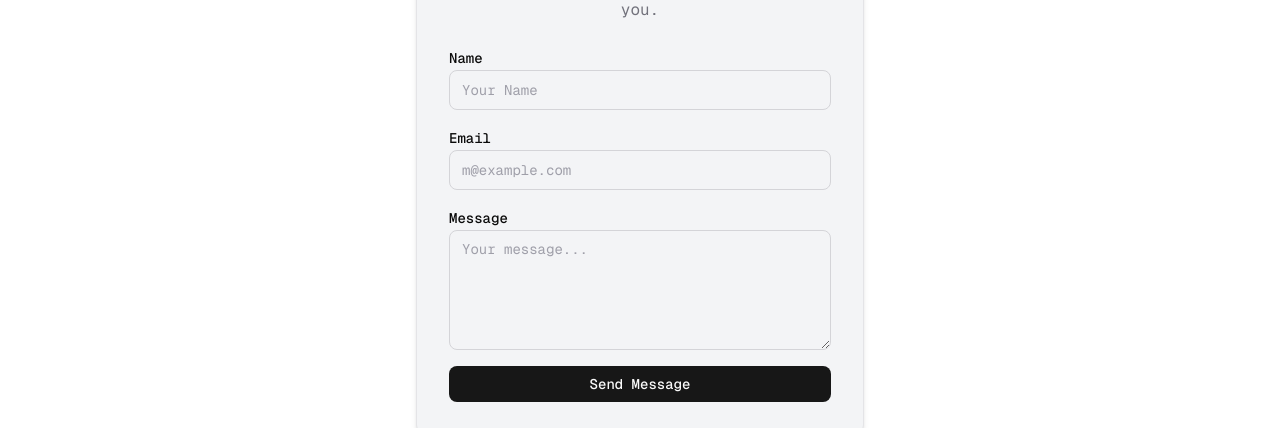
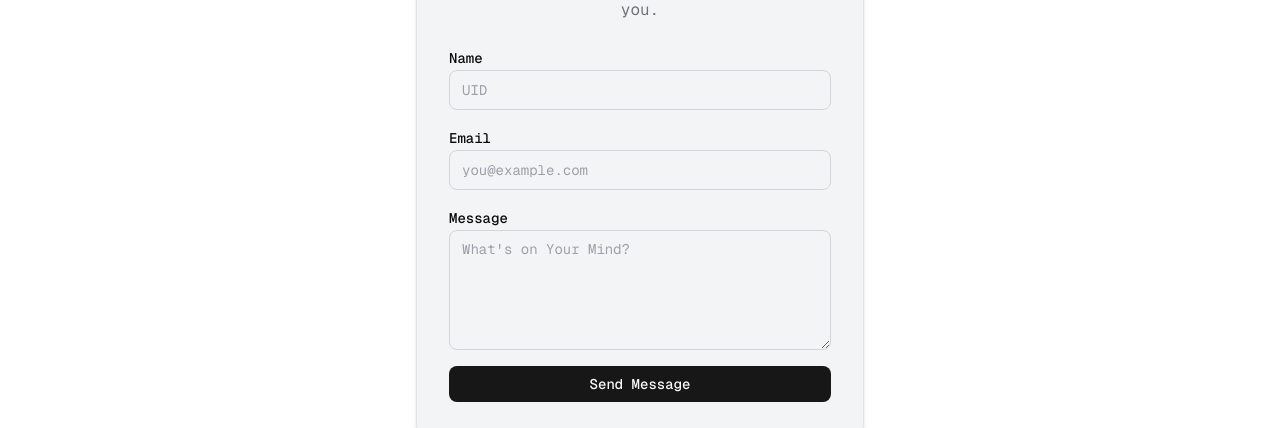
Before and after one commit to S0FTS0RR0W/Portfolio, a Next.js app: page /contact in a window 1280 px wide. Shown: the part 267-695 px from the top of the page. Built offline with nearby package versions, Linux system fonts and the light colour scheme.

Commit message:
Feat: updated contact form info

```diff
--- a/components/ui/contact-form.tsx
+++ b/components/ui/contact-form.tsx
@@ -37,7 +37,7 @@ export default function ContactForm() {
             id="name"
             name="name"
             type="text"
-            placeholder="Your Name"
+            placeholder="UID"
             required
             value={formData.name}
             onChange={handleChange}
@@ -52,7 +52,7 @@ export default function ContactForm() {
             id="email"
             name="email"
             type="email"
-            placeholder="m@example.com"
+            placeholder="you@example.com"
             required
             value={formData.email}
             onChange={handleChange}
@@ -66,7 +66,7 @@ export default function ContactForm() {
           <textarea
             id="message"
             name="message"
-            placeholder="Your message..."
+            placeholder="What's on Your Mind?"
             required
             value={formData.message}
             onChange={handleChange}
```
